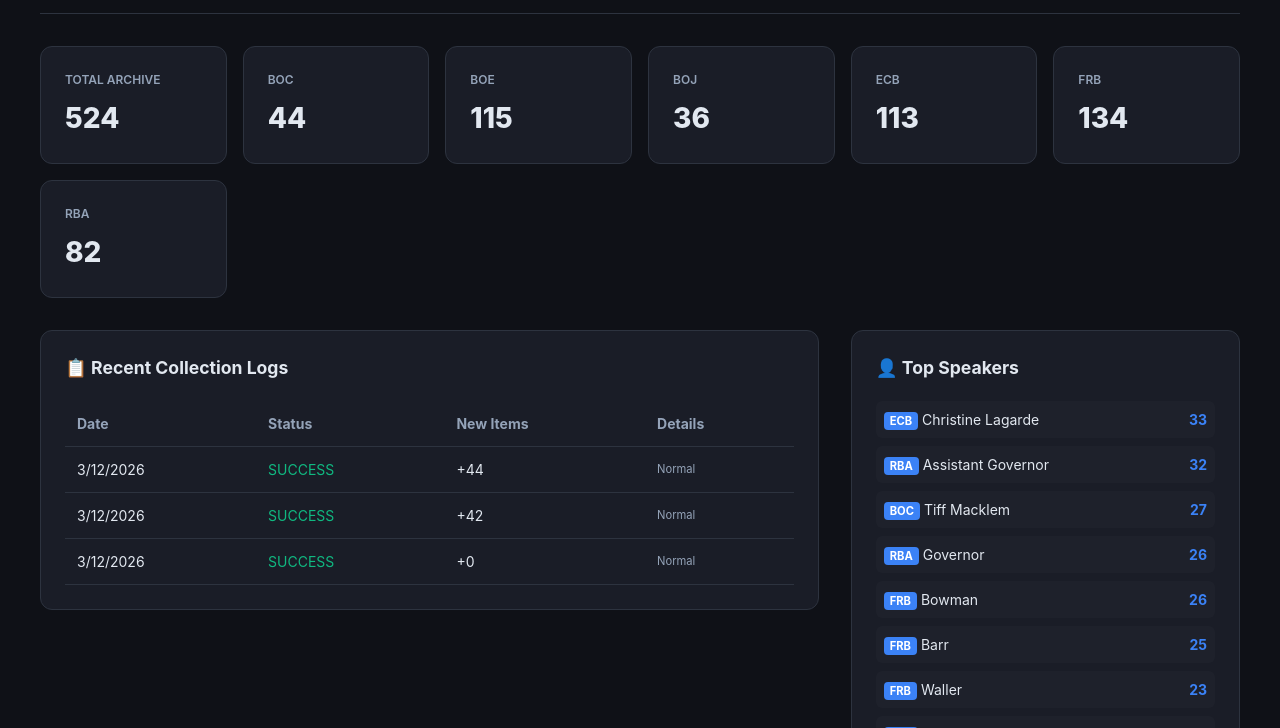
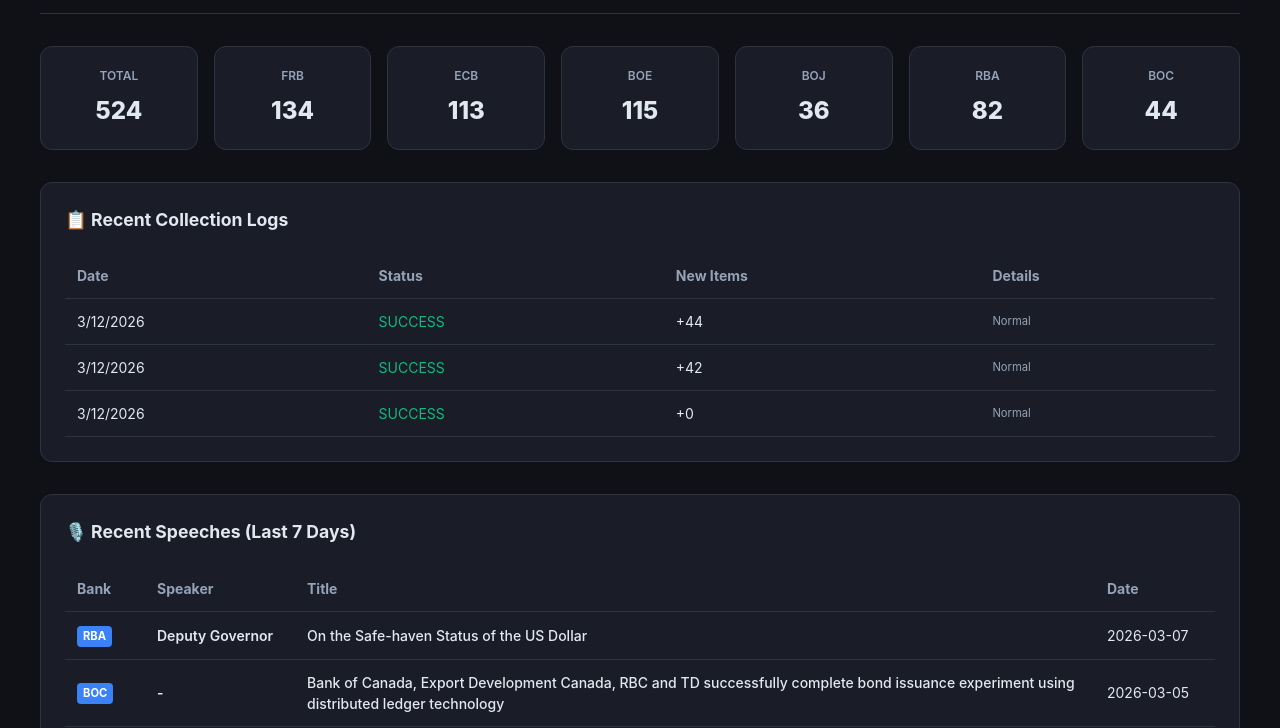
Before and after one commit to roy8in/cb-speech-tracker, a plain HTML site: page docs/index.html in a window 1280 px wide. Shown: the part 72-800 px from the top of the page. Drawn offline with Linux system fonts and the light colour scheme; a web font is replaced by a local one.

Commit message:
ui: update dashboard layout with BOC stats and recent speeches table

```diff
--- a/docs/data.json
+++ b/docs/data.json
@@ -1,13 +1,13 @@
 {
-  "last_updated": "2026-03-12T01:59:21.830321",
+  "last_updated": "2026-03-12T02:02:07.673058",
   "total_speeches": 524,
   "bank_stats": {
-    "BOC": 44,
+    "FRB": 134,
+    "ECB": 113,
     "BOE": 115,
     "BOJ": 36,
-    "ECB": 113,
-    "FRB": 134,
-    "RBA": 82
+    "RBA": 82,
+    "BOC": 44
   },
   "recent_logs": [
     {
@@ -32,133 +32,21 @@
       "error": null
     }
   ],
-  "speakers": {
-    "ECB": [
-      {
-        "name": "Christine Lagarde",
-        "count": 33
-      },
-      {
-        "name": "Piero Cipollone",
-        "count": 22
-      },
-      {
-        "name": "Philip R. Lane",
-        "count": 21
-      },
-      {
-        "name": "Isabel Schnabel",
-        "count": 14
-      },
-      {
-        "name": "Frank Elderson",
-        "count": 10
-      },
-      {
-        "name": "Luis de Guindos",
-        "count": 9
-      },
-      {
-        "name": "",
-        "count": 3
-      },
-      {
-        "name": "Christine Lagarde,Philip R. Lane",
-        "count": 1
-      }
-    ],
-    "RBA": [
-      {
-        "name": "Assistant Governor",
-        "count": 32
-      },
-      {
-        "name": "Governor",
-        "count": 26
-      },
-      {
-        "name": "Deputy Governor",
-        "count": 15
-      },
-      {
-        "name": "Senior Officer",
-        "count": 9
-      }
-    ],
-    "BOC": [
-      {
-        "name": "Tiff Macklem",
-        "count": 27
-      },
-      {
-        "name": "Sharon Kozicki",
-        "count": 3
-      },
-      {
-        "name": "Carolyn Rogers",
-        "count": 2
-      },
-      {
-        "name": "Nicolas Vincent",
-        "count": 2
-      },
-      {
-        "name": "Rhys R. Mendes",
-        "count": 2
-      },
-      {
-        "name": "Ron Morrow",
-        "count": 2
-      },
-      {
-        "name": "Toni Gravelle",
-        "count": 2
-      }
-    ],
-    "FRB": [
-      {
-        "name": "Bowman",
-        "count": 26
-      },
-      {
-        "name": "Barr",
-        "count": 25
-      },
-      {
-        "name": "Waller",
-        "count": 23
-      },
-      {
-        "name": "Jefferson",
-        "count": 15
-      },
-      {
-        "name": "Kugler",
-        "count": 14
-      },
-      {
-        "name": "Cook",
-        "count": 13
-      },
-      {
-        "name": "Powell",
-        "count": 13
-      },
-      {
-        "name": "Miran",
-        "count": 5
-      }
-    ],
-    "BOJ": [
-      {
-        "name": "Opening Remarks",
-        "count": 1
-      },
-      {
-        "name": "Wage Increases",
-        "count": 1
-      }
-    ]
-  },
+  "recent_speeches": [
+    {
+      "bank": "RBA",
+      "speaker": "Deputy Governor",
+      "title": "On the Safe-haven Status of the US Dollar",
+      "date": "2026-03-07",
+      "url": "https://www.rba.gov.au/speeches/2026/sp-dg-2026-03-07.html"
+    },
+    {
+      "bank": "BOC",
+      "speaker": null,
+      "title": "Bank of Canada, Export Development Canada, RBC and TD successfully complete bond issuance experiment  using distributed ledger technology",
+      "date": "2026-03-05",
+      "url": "https://www.bankofcanada.ca/2026/03/bank-canada-export-development-canada-rbc-td-successfully-complete-bond-issuance-experiment-distributed-ledger-technology/"
+    }
+  ],
   "health": "success"
 }
--- a/docs/index.html
+++ b/docs/index.html
@@ -18,7 +18,7 @@
             --accent-orange: #f59e0b;
         }
 
-        * { margin: 0; padding: 0; box-box: border-box; }
+        * { margin: 0; padding: 0; box-sizing: border-box; }
         body {
             background-color: var(--bg-color);
             color: var(--text-main);
@@ -59,27 +59,20 @@
 
         .grid-stats {
             display: grid;
-            grid-template-columns: repeat(auto-fit, minmax(180px, 1fr));
+            grid-template-columns: repeat(auto-fit, minmax(150px, 1fr));
             gap: 1rem;
             margin-bottom: 2rem;
         }
 
         .stat-card {
             background: var(--card-bg);
-            padding: 1.5rem;
+            padding: 1.25rem;
             border-radius: 12px;
             border: 1px solid var(--border-color);
-            transition: transform 0.2s;
+            text-align: center;
         }
-        .stat-card:hover { transform: translateY(-2px); border-color: var(--accent-blue); }
         .stat-label { color: var(--text-dim); font-size: 0.75rem; font-weight: 600; text-transform: uppercase; margin-bottom: 0.5rem; }
-        .stat-value { font-size: 1.75rem; font-weight: 800; color: var(--text-main); }
-
-        .main-content {
-            display: grid;
-            grid-template-columns: 2fr 1fr;
-            gap: 2rem;
-        }
+        .stat-value { font-size: 1.5rem; font-weight: 800; color: var(--text-main); }
 
         section {
             background: var(--card-bg);
@@ -91,26 +84,9 @@
 
         h2 { font-size: 1.1rem; margin-bottom: 1.25rem; display: flex; align-items: center; gap: 0.5rem; }
 
-        .log-table { width: 100%; border-collapse: collapse; font-size: 0.875rem; }
-        .log-table th { text-align: left; padding: 0.75rem; color: var(--text-dim); border-bottom: 1px solid var(--border-color); }
-        .log-table td { padding: 0.75rem; border-bottom: 1px solid var(--border-color); }
-
-        .speaker-list {
-            max-height: 500px;
-            overflow-y: auto;
-            display: flex;
-            flex-direction: column;
-            gap: 0.5rem;
-        }
-        .speaker-item {
-            display: flex;
-            justify-content: space-between;
-            padding: 0.5rem;
-            border-radius: 6px;
-            background: rgba(255,255,255,0.02);
-            font-size: 0.875rem;
-        }
-        .speaker-count { color: var(--accent-blue); font-weight: 700; }
+        .data-table { width: 100%; border-collapse: collapse; font-size: 0.875rem; }
+        .data-table th { text-align: left; padding: 0.75rem; color: var(--text-dim); border-bottom: 1px solid var(--border-color); }
+        .data-table td { padding: 0.75rem; border-bottom: 1px solid var(--border-color); }
 
         .bank-badge {
             font-size: 0.7rem;
@@ -119,14 +95,13 @@
             background: var(--accent-blue);
             color: white;
             font-weight: bold;
+            display: inline-block;
         }
 
-        ::-webkit-scrollbar { width: 6px; }
-        ::-webkit-scrollbar-thumb { background: var(--border-color); border-radius: 10px; }
+        .speech-link { color: var(--text-main); text-decoration: none; font-weight: 500; }
+        .speech-link:hover { color: var(--accent-blue); text-decoration: underline; }
 
-        @media (max-width: 768px) {
-            .main-content { grid-template-columns: 1fr; }
-        }
+        footer { text-align: center; color: var(--text-dim); font-size: 0.75rem; margin-top: 2rem; }
     </style>
 </head>
 <body>
@@ -140,14 +115,12 @@
         </header>
 
         <div class="grid-stats" id="bank-stats-grid">
-            <!-- Stats will be loaded here -->
+            <!-- Stats Grid -->
         </div>
 
-        <div class="main-content">
-            <div class="left-col">
         <section>
             <h2>📋 Recent Collection Logs</h2>
-                    <table class="log-table">
+            <table class="data-table">
                 <thead>
                     <tr>
                         <th>Date</th>
@@ -156,24 +129,26 @@
                         <th>Details</th>
                     </tr>
                 </thead>
-                        <tbody id="log-body">
-                            <!-- Logs will be loaded here -->
-                        </tbody>
+                <tbody id="log-body"></tbody>
             </table>
         </section>
-            </div>
 
-            <div class="right-col">
         <section>
-                    <h2>👤 Top Speakers</h2>
-                    <div id="speaker-list" class="speaker-list">
-                        <!-- Speakers will be loaded here -->
-                    </div>
+            <h2>🎙️ Recent Speeches (Last 7 Days)</h2>
+            <table class="data-table">
+                <thead>
+                    <tr>
+                        <th style="width: 80px;">Bank</th>
+                        <th style="width: 150px;">Speaker</th>
+                        <th>Title</th>
+                        <th style="width: 120px;">Date</th>
+                    </tr>
+                </thead>
+                <tbody id="speech-body"></tbody>
+            </table>
         </section>
-            </div>
-        </div>
 
-        <footer style="text-align: center; color: var(--text-dim); font-size: 0.75rem; margin-top: 2rem;">
+        <footer>
             Last Sync: <span id="last-updated">-</span>
         </footer>
     </div>
@@ -184,35 +159,25 @@
                 const response = await fetch('data.json');
                 const data = await response.json();
 
-                // 1. Update Status & Last Updated
+                // 1. Status
                 const healthEl = document.getElementById('health-status');
-                const statusText = document.getElementById('status-text');
-                const lastUpdated = document.getElementById('last-updated');
+                document.getElementById('status-text').innerText = data.health === 'success' ? 'All Systems Operational' : 'Issues Detected';
+                healthEl.className = 'status-badge ' + (data.health === 'success' ? 'status-success' : 'status-failed');
+                document.getElementById('last-updated').innerText = new Date(data.last_updated).toLocaleString();
 
-                if (data.health === 'success') {
-                    healthEl.className = 'status-badge status-success';
-                    statusText.innerText = 'All Systems Operational';
-                } else {
-                    healthEl.className = 'status-badge status-failed';
-                    statusText.innerText = 'Issues Detected';
-                }
-                lastUpdated.innerText = new Date(data.last_updated).toLocaleString();
+                // 2. Stats Grid (Including BOC)
+                const statsGrid = document.getElementById('bank-stats-grid');
+                let statsHtml = `<div class="stat-card"><div class="stat-label">Total</div><div class="stat-value">${data.total_speeches.toLocaleString()}</div></div>`;
 
-                // 2. Update Bank Stats Grid
-                const statsGrid = document.getElementById('bank-stats-grid');
-                statsGrid.innerHTML = `
-                    <div class="stat-card">
-                        <div class="stat-label">Total Archive</div>
-                        <div class="stat-value">${data.total_speeches.toLocaleString()}</div>
-                    </div>
-                ` + Object.entries(data.bank_stats).map(([bank, count]) => `
-                    <div class="stat-card">
-                        <div class="stat-label">${bank}</div>
-                        <div class="stat-value">${count.toLocaleString()}</div>
-                    </div>
-                `).join('');
+                // 정해진 순서대로 출력 (FRB, ECB, BOE, BOJ, RBA, BOC)
+                const bankOrder = ['FRB', 'ECB', 'BOE', 'BOJ', 'RBA', 'BOC'];
+                bankOrder.forEach(bank => {
+                    const count = data.bank_stats[bank] || 0;
+                    statsHtml += `<div class="stat-card"><div class="stat-label">${bank}</div><div class="stat-value">${count.toLocaleString()}</div></div>`;
+                });
+                statsGrid.innerHTML = statsHtml;
 
-                // 3. Update Logs
+                // 3. Logs
                 const logBody = document.getElementById('log-body');
                 logBody.innerHTML = data.recent_logs.map(log => `
                     <tr>
@@ -223,29 +188,26 @@
                     </tr>
                 `).join('');
 
-                // 4. Update Speakers
-                const speakerList = document.getElementById('speaker-list');
-                let allSpeakers = [];
-                Object.entries(data.speakers).forEach(([bank, list]) => {
-                    list.forEach(s => allSpeakers.push({...s, bank}));
-                });
-                allSpeakers.sort((a, b) => b.count - a.count);
-
-                speakerList.innerHTML = allSpeakers.slice(0, 30).map(s => `
-                    <div class="speaker-item">
-                        <span><span class="bank-badge">${s.bank}</span> ${s.name || 'Unknown'}</span>
-                        <span class="speaker-count">${s.count}</span>
-                    </div>
+                // 4. Recent Speeches (Last 7 Days)
+                const speechBody = document.getElementById('speech-body');
+                if (data.recent_speeches && data.recent_speeches.length > 0) {
+                    speechBody.innerHTML = data.recent_speeches.map(s => `
+                        <tr>
+                            <td><span class="bank-badge">${s.bank}</span></td>
+                            <td style="font-weight: 600;">${s.speaker || '-'}</td>
+                            <td><a href="${s.url}" target="_blank" class="speech-link">${s.title}</a></td>
+                            <td>${s.date}</td>
+                        </tr>
                     `).join('');
+                } else {
+                    speechBody.innerHTML = '<tr><td colspan="4" style="text-align: center; color: var(--text-dim);">No speeches found in the last 7 days.</td></tr>';
+                }
 
             } catch (error) {
-                console.error('Error loading dashboard data:', error);
-                document.getElementById('status-text').innerText = 'Data Load Error';
+                console.error('Error:', error);
             }
         }
-
         loadData();
-        // Refresh every 5 minutes
         setInterval(loadData, 300000);
     </script>
 </body>
```
Also changed, not shown: 1 other file. Lines whose indentation alone changed are shown as unchanged.
